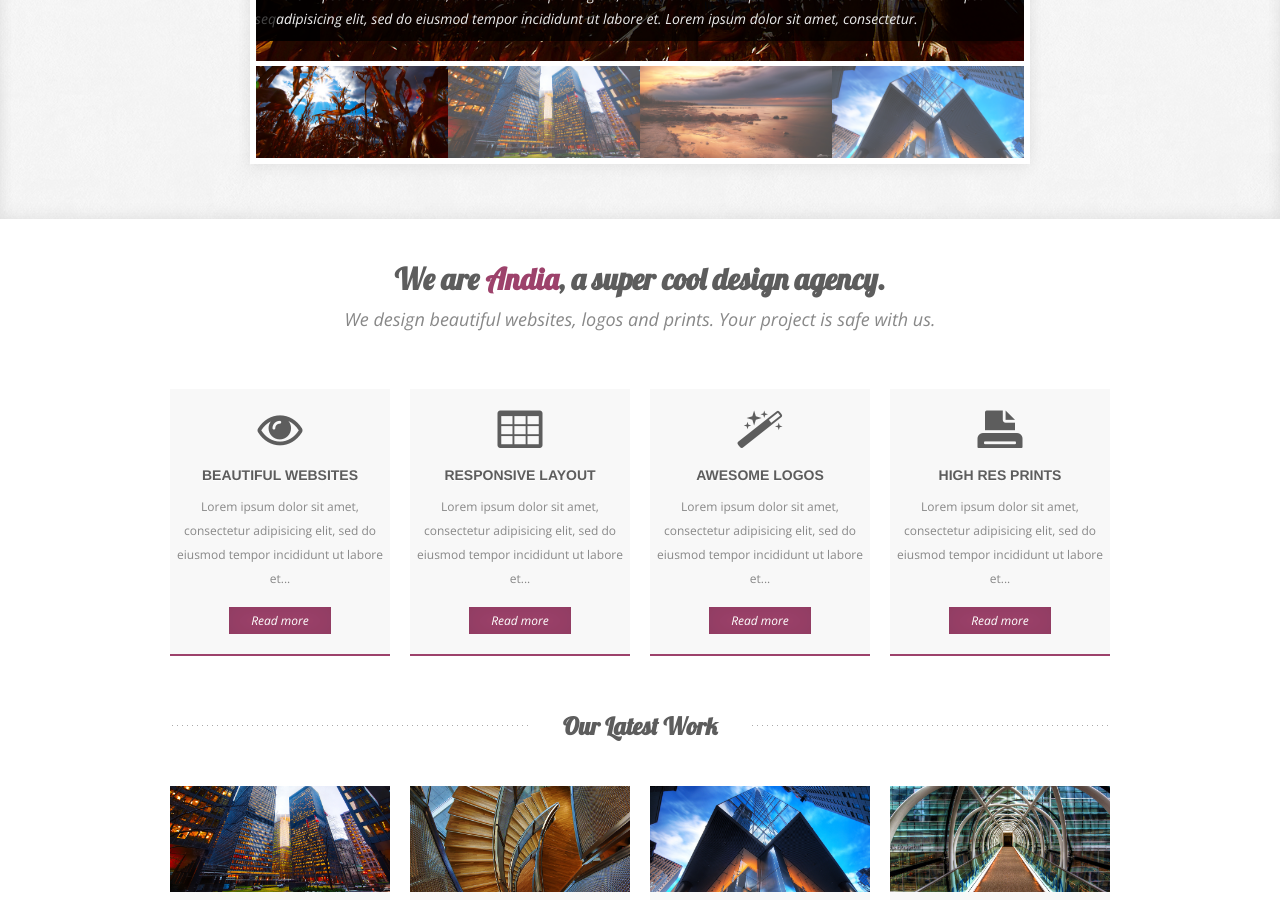
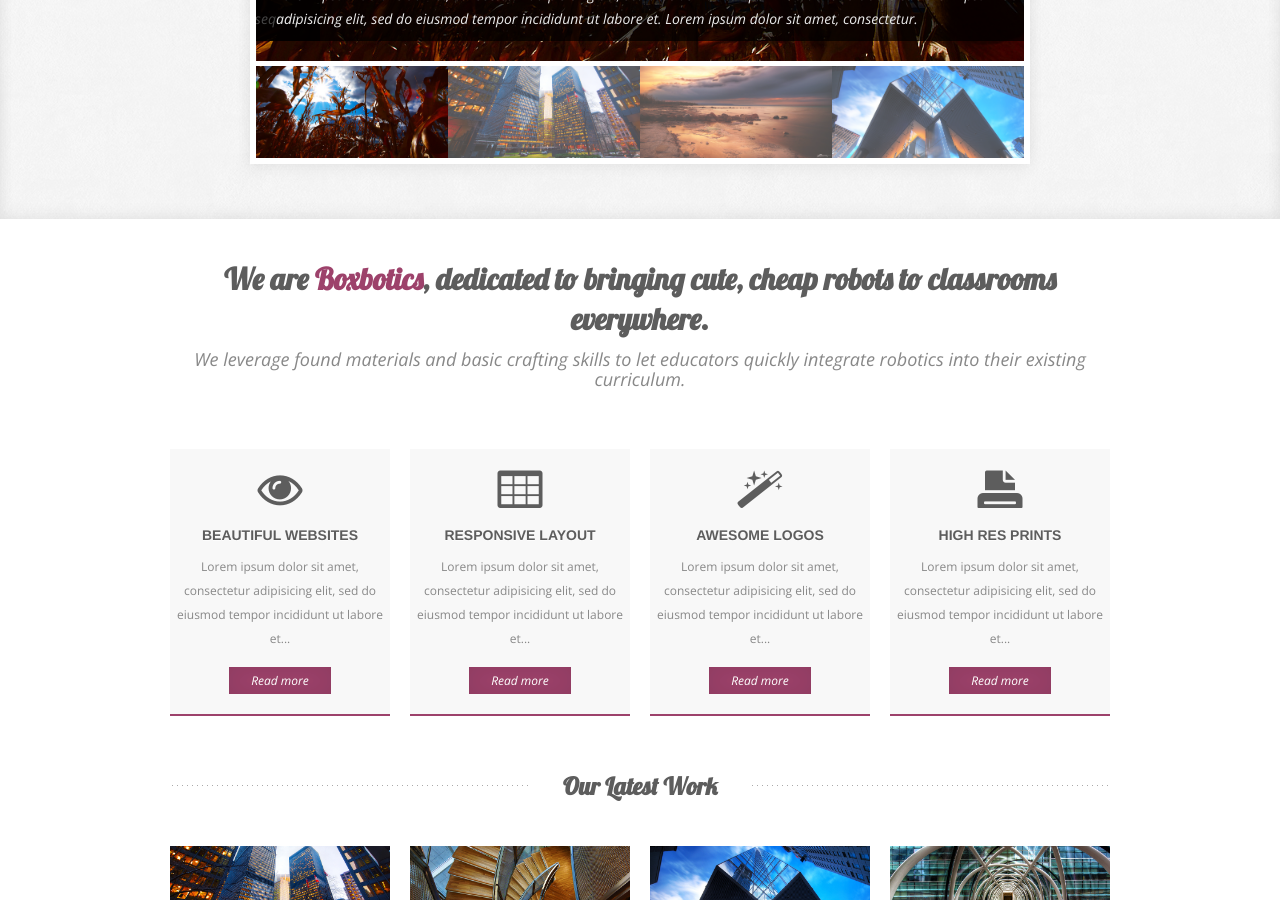
Before and after one commit to paulmand3l/boxbotics, a Jekyll site: the page built from index.html, in a window 1280 px wide and 900 px high, scrolled down 482 px. Built offline with Jekyll 4.4.1, drawn with Linux system fonts in a browser that asks for light colours; some web fonts are replaced.

Commit message:
Description

```diff
--- a/index.html
+++ b/index.html
@@ -34,8 +34,8 @@
 
 <!-- Site Description -->
 <div class="presentation container">
-    <h2>We are <span class="violet">Andia</span>, a super cool design agency.</h2>
-    <p>We design beautiful websites, logos and prints. Your project is safe with us.</p>
+    <h2>We are <span class="violet">Boxbotics</span>, dedicated to bringing cute, cheap robots to classrooms everywhere.</h2>
+    <p>We leverage found materials and basic crafting skills to let educators quickly integrate robotics into their existing curriculum.</p>
 </div>
 
 <!-- Services -->
```
